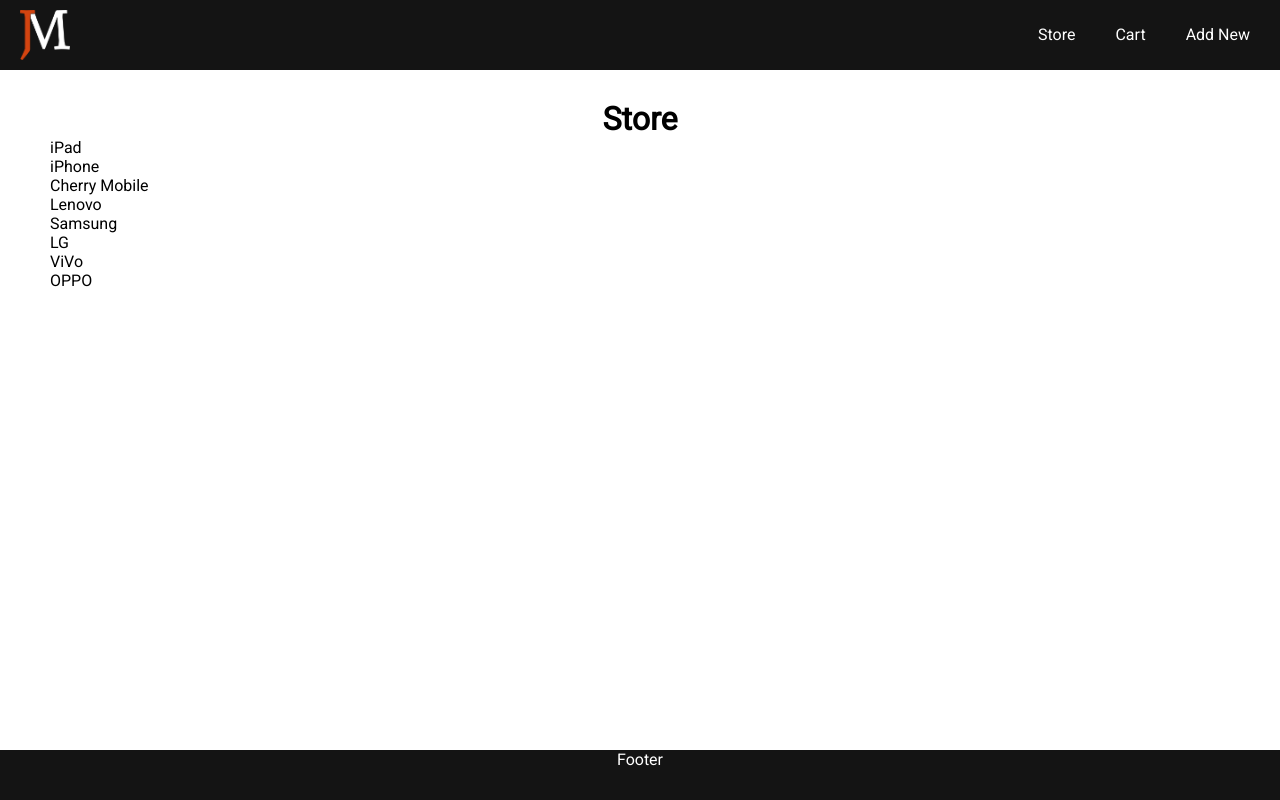
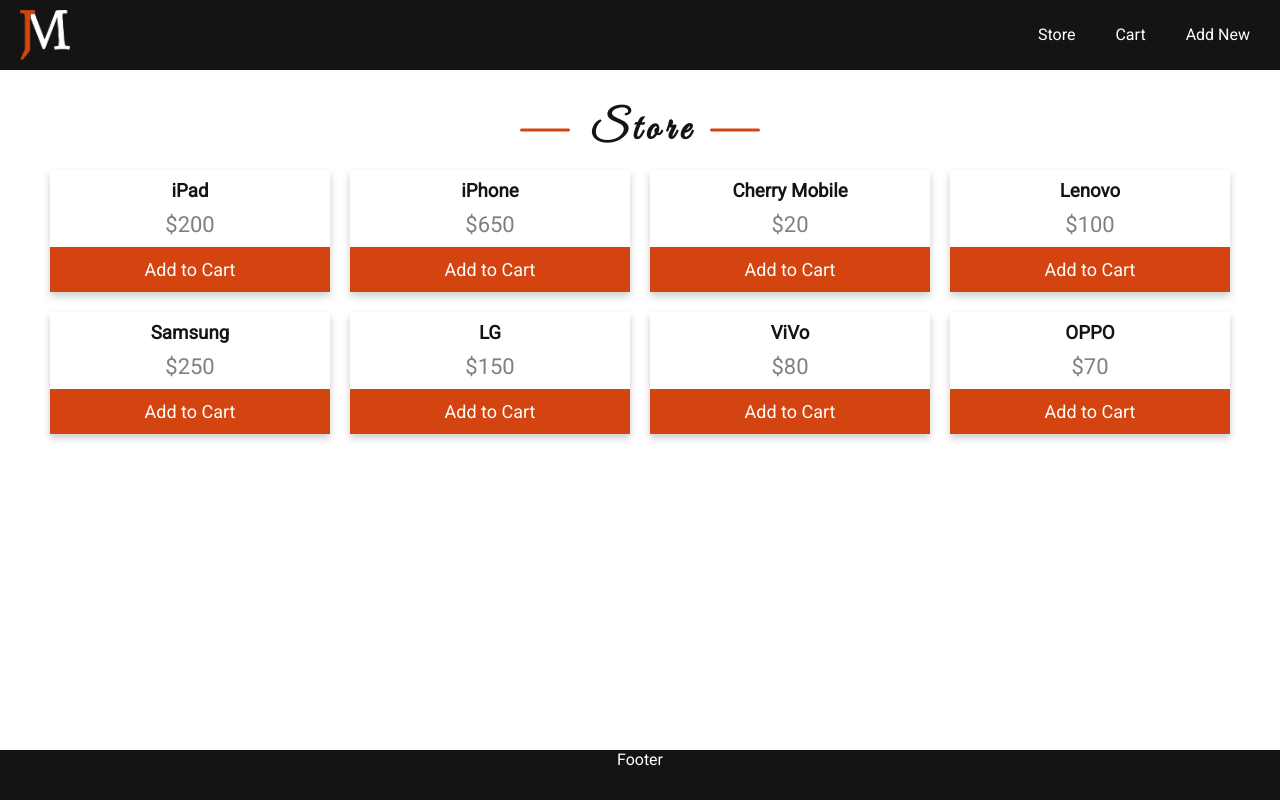
Before and after one commit to boostrcoders/react-redux-shop, a React (Create React App) app: page / in a window 1280 px wide. Built offline with nearby package versions, Linux system fonts and the light colour scheme.

Commit message:
Store Ongoing, Animations Updated

```diff
--- a/src/App.css
+++ b/src/App.css
@@ -55,6 +55,32 @@
   }
 }
 
+@-webkit-keyframes slideUp {
+  0% {
+    -webkit-transform: translateY(100px);
+            transform: translateY(100px);
+    opacity: 0;
+  }
+  100% {
+    -webkit-transform: translateY(0);
+            transform: translateY(0);
+    opacity: 1;
+  }
+}
+
+@keyframes slideUp {
+  0% {
+    -webkit-transform: translateY(100px);
+            transform: translateY(100px);
+    opacity: 0;
+  }
+  100% {
+    -webkit-transform: translateY(0);
+            transform: translateY(0);
+    opacity: 1;
+  }
+}
+
 @-webkit-keyframes fallDown {
   0% {
     -webkit-transform: translateY(-100vh);
@@ -109,26 +135,26 @@
 
 @-webkit-keyframes fadeUp {
   0% {
-    -webkit-transform: translateY(-4rem);
-            transform: translateY(-4rem);
+    -webkit-transform: scale(2);
+            transform: scale(2);
     opacity: 0;
   }
   100% {
-    -webkit-transform: translateY(0);
-            transform: translateY(0);
+    -webkit-transform: scale(1);
+            transform: scale(1);
     opacity: 1;
   }
 }
 
 @keyframes fadeUp {
   0% {
-    -webkit-transform: translateY(-4rem);
-            transform: translateY(-4rem);
+    -webkit-transform: scale(2);
+            transform: scale(2);
     opacity: 0;
   }
   100% {
-    -webkit-transform: translateY(0);
-            transform: translateY(0);
+    -webkit-transform: scale(1);
+            transform: scale(1);
     opacity: 1;
   }
 }
@@ -203,16 +229,53 @@
 
 .new-product {
   padding: 100px 50px 50px 50px;
-  -webkit-animation: fallDown 500ms ease-in-out;
-          animation: fallDown 500ms ease-in-out;
   width: 100%;
+}
+
+.new-product h1 {
+  font-family: "Great Vibes", cursive;
+  margin: 10px auto;
+  width: 383px;
+  letter-spacing: 5px;
+  font-size: 40px;
+  line-height: 1;
+  position: relative;
+  -webkit-transform: scale(0);
+          transform: scale(0);
+  opacity: 0;
+  -webkit-animation: fadeUp 1000ms forwards;
+          animation: fadeUp 1000ms forwards;
+}
+
+.new-product h1::before, .new-product h1::after {
+  content: "";
+  width: 50px;
+  height: 3px;
+  top: 50%;
+  -webkit-transform: translateY(-50%);
+          transform: translateY(-50%);
+  position: absolute;
+  background-color: #d34410;
+  border-radius: 8px;
+}
+
+.new-product h1::before {
+  left: -70px;
+}
+
+.new-product h1::after {
+  right: -70px;
 }
 
 .new-product .new-product-form {
   width: 100%;
+  max-width: 1200px;
+  margin: 0 auto;
   padding: 20px 20px 10px 20px;
   border-radius: 5px;
   background-color: #f2f2f2;
+  -webkit-animation: slideUp 1000ms forwards;
+          animation: slideUp 1000ms forwards;
 }
 
 .new-product .new-product-inputs input,
@@ -254,8 +317,8 @@
 }
 
 .new-product .danger {
-  -webkit-animation: fadeUp 500ms ease-in-out;
-          animation: fadeUp 500ms ease-in-out;
+  -webkit-animation: slideUp 500ms ease-in-out;
+          animation: slideUp 500ms ease-in-out;
   background-color: #f44336;
 }
 
@@ -283,13 +346,97 @@
 
 .products {
   width: 100%;
-  padding: 100px 50px 50px 50px;
-  -webkit-animation: fallDown 500ms ease-in-out;
-          animation: fallDown 500ms ease-in-out;
+  padding: 100px 10px 50px 10px;
+  color: #141414;
 }
 
 .products h1 {
+  font-family: "Great Vibes", cursive;
+  margin: 10px auto;
+  width: 100px;
+  letter-spacing: 5px;
+  font-size: 40px;
+  line-height: 1;
+  position: relative;
+  -webkit-transform: scale(0);
+          transform: scale(0);
+  opacity: 0;
+  -webkit-animation: fadeUp 1000ms forwards;
+          animation: fadeUp 1000ms forwards;
+}
+
+.products h1::before, .products h1::after {
+  content: "";
+  width: 50px;
+  height: 3px;
+  top: 50%;
+  -webkit-transform: translateY(-50%);
+          transform: translateY(-50%);
+  position: absolute;
+  background-color: #d34410;
+  border-radius: 8px;
+}
+
+.products h1::before {
+  left: -70px;
+}
+
+.products h1::after {
+  right: -70px;
+}
+
+.products-list {
+  max-width: 1200px;
+  margin: 0 auto;
+  display: -webkit-box;
+  display: -ms-flexbox;
+  display: flex;
+  -ms-flex-wrap: wrap;
+      flex-wrap: wrap;
+  -webkit-box-pack: center;
+      -ms-flex-pack: center;
+          justify-content: center;
+}
+
+.item {
+  padding: 10px;
+  -webkit-box-flex: 1;
+      -ms-flex: 1 300px;
+          flex: 1 300px;
+}
+
+.item .card {
+  -webkit-box-shadow: 0 4px 8px 0 rgba(0, 0, 0, 0.2);
+          box-shadow: 0 4px 8px 0 rgba(0, 0, 0, 0.2);
+  width: 100%;
   text-align: center;
+  font-family: arial;
+}
+
+.item h3 {
+  padding: 10px;
+}
+
+.item .price {
+  color: grey;
+  font-size: 22px;
+}
+
+.item .card button {
+  border: none;
+  outline: 0;
+  padding: 12px;
+  margin-top: 10px;
+  color: white;
+  background-color: #d34410;
+  text-align: center;
+  cursor: pointer;
+  width: 100%;
+  font-size: 18px;
+}
+
+.item .card button:hover {
+  opacity: 0.7;
 }
 
 .error {
@@ -308,6 +455,10 @@
   padding: 0;
   margin: 0;
   font-family: "Roboto", sans-serif;
+}
+
+body {
+  overflow-x: hidden;
 }
 
 header {
--- a/src/App.scss
+++ b/src/App.scss
@@ -15,6 +15,7 @@
 }
 body {
   // background-color: lighten(colors(main-bg-color), 40);
+  overflow-x: hidden;
 }
 
 header {
--- a/src/components/Cart/Cart.js
+++ b/src/components/Cart/Cart.js
@@ -5,9 +5,11 @@
   return (
     <div className="products">
       <h1>Cart</h1>
-      {props.products.map((product, key) => {
-        return <ProductItem key={key} name={product.name} />;
-      })}
+      <div className="products-list">
+        {props.products.map((product, key) => {
+          return <ProductItem key={key} id={key} product={product} />;
+        })}
+      </div>
     </div>
   );
 };
--- a/src/components/NewProduct/NewProduct.js
+++ b/src/components/NewProduct/NewProduct.js
@@ -3,6 +3,7 @@
 const NewProduct = props => {
   return (
     <div className="new-product">
+      <h1>Create New Product</h1>
       <div className="alert">
         <span className="closebtn" onClick={props.closeAlert}>
           &times;
--- a/src/components/Products/ProductItem.js
+++ b/src/components/Products/ProductItem.js
@@ -1,6 +1,22 @@
 import React from "react";
 
 const ProductItem = props => {
-  return <div className="item">{props.name}</div>;
+  const { name, price, details } = props.product;
+  let delay = props.id + 1;
+  let style = {
+    animation: "fadeIn " + delay * 500 + "ms forwards"
+  };
+
+  return (
+    <div className="item">
+      <div className="card" style={style}>
+        <h3>{name}</h3>
+        <p className="price">${price}</p>
+        <p>{details}</p>
+
+        <button>Add to Cart</button>
+      </div>
+    </div>
+  );
 };
 export default ProductItem;
--- a/src/components/Products/Products.js
+++ b/src/components/Products/Products.js
@@ -5,9 +5,11 @@
   return (
     <div className="products">
       <h1>Store</h1>
-      {props.products.map((product, key) => {
-        return <ProductItem key={key} name={product.name} />;
-      })}
+      <div className="products-list">
+        {props.products.map((product, key) => {
+          return <ProductItem key={key} id={key} product={product} />;
+        })}
+      </div>
     </div>
   );
 };
--- a/src/components/Products/_products.scss
+++ b/src/components/Products/_products.scss
@@ -1,10 +1,82 @@
 .products {
   width: 100%;
-  padding: 100px 50px 50px 50px;
-
-  animation: fallDown 500ms ease-in-out;
+  padding: 100px 10px 50px 10px;
+  // animation: fallDown 1000ms forwards;
+  color: colors(main-bg-color);
 
   h1 {
-    text-align: center;
+    font-family: $main-font-family;
+    margin: 10px auto;
+    width: 100px;
+    letter-spacing: 5px;
+    font-size: 40px;
+    line-height: 1;
+    position: relative;
+    transform: scale(0);
+    opacity: 0;
+    animation: fadeUp 1000ms forwards;
+
+    &::before,
+    &::after {
+      content: "";
+      width: 50px;
+      height: 3px;
+      top: 50%;
+      transform: translateY(-50%);
+      position: absolute;
+      background-color: colors(main-font-color);
+      border-radius: 8px;
+    }
+    &::before {
+      left: -70px;
+    }
+    &::after {
+      right: -70px;
+    }
   }
 }
+
+//Product Card
+.products-list {
+  max-width: 1200px;
+  margin: 0 auto;
+  display: flex;
+  flex-wrap: wrap;
+  justify-content: center;
+}
+.item {
+  padding: 10px;
+  flex: 1 300px;
+
+  .card {
+    box-shadow: 0 4px 8px 0 rgba(0, 0, 0, 0.2);
+    width: 100%;
+    text-align: center;
+    font-family: arial;
+  }
+  h3 {
+    padding: 10px;
+  }
+
+  .price {
+    color: grey;
+    font-size: 22px;
+  }
+
+  .card button {
+    border: none;
+    outline: 0;
+    padding: 12px;
+    margin-top: 10px;
+    color: white;
+    background-color: colors(products-bg-color);
+    text-align: center;
+    cursor: pointer;
+    width: 100%;
+    font-size: 18px;
+  }
+
+  .card button:hover {
+    opacity: 0.7;
+  }
+}
--- a/src/containers/ShopCart/ShopCart.js
+++ b/src/containers/ShopCart/ShopCart.js
@@ -83,7 +83,7 @@
 
   newProductChange(event) {
     let newUpdate;
-    if (event.target.name === "name") {
+    if (event.target.name === "name" || event.target.name === null) {
       newUpdate = { newName: event.target.value };
     } else if (event.target.name === "price") {
       newUpdate = { newPrice: event.target.value };
@@ -147,11 +147,13 @@
 
   closeAlert = () => {
     let alert = document.querySelector(".new-product .alert");
-    alert.style.opacity = "0";
-    setTimeout(function() {
-      alert.style.display = "none";
-      alert.classList.remove("danger", "success");
-    }, 600);
+    if (alert !== null) {
+      alert.style.opacity = "0";
+      setTimeout(function() {
+        alert.style.display = "none";
+        alert.classList.remove("danger", "success");
+      }, 600);
+    }
   };
 
   render() {
```
Also changed, not shown: src/_config.scss (+13 -2 lines), src/components/NewProduct/_new-product.scss (+34 -2 lines), 1 other file (tests, documents, lock files or other folders).
